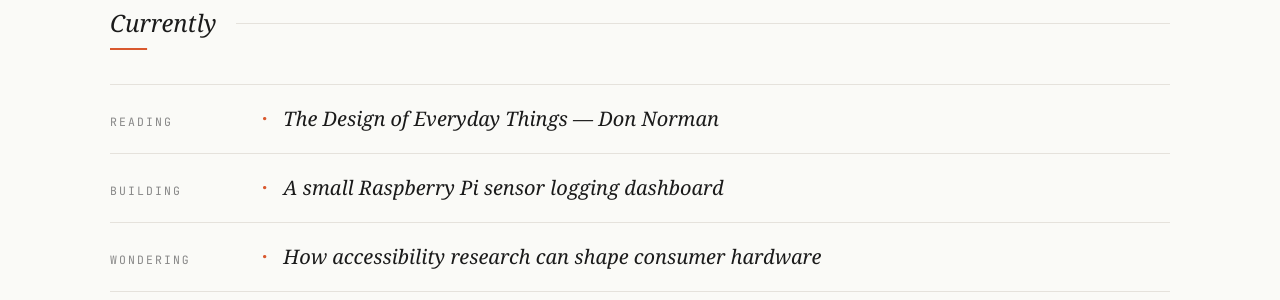
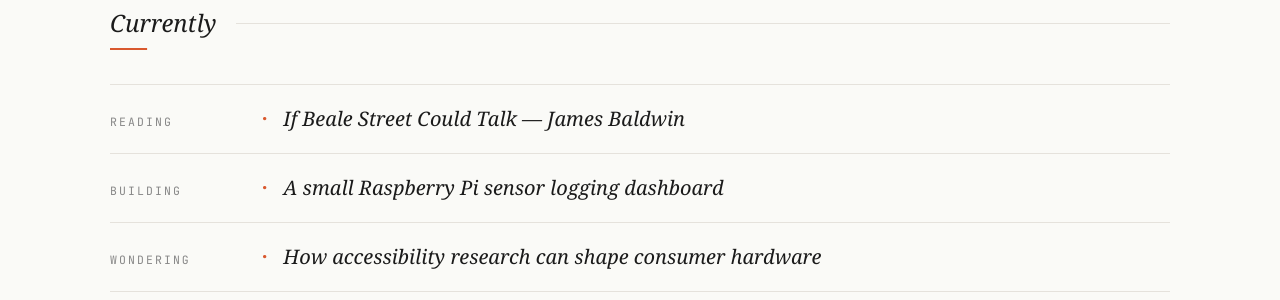
Before and after one commit to jda065/jda065ceamls26.github.io, a Jekyll site: the page built from index.md, in a window 1280 px wide and 900 px high, scrolled down 592 px. Shown: the part 330-630 px from the top of the window. Built offline with Jekyll 4.4.1, drawn with Linux system fonts in a browser that asks for light colours; some web fonts are replaced.

Commit message:
Update index.md

```diff
--- a/index.md
+++ b/index.md
@@ -18,7 +18,7 @@ image: assets/images/IMG_2838.pdf
 # A "Currently" block — three short status lines for the home page.
 currently:
   - label: Reading
-    text: "The Design of Everyday Things — Don Norman"
+    text: "If Beale Street Could Talk  — James Baldwin"
   - label: Building
     text: "A small Raspberry Pi sensor logging dashboard"
   - label: Wondering
```
